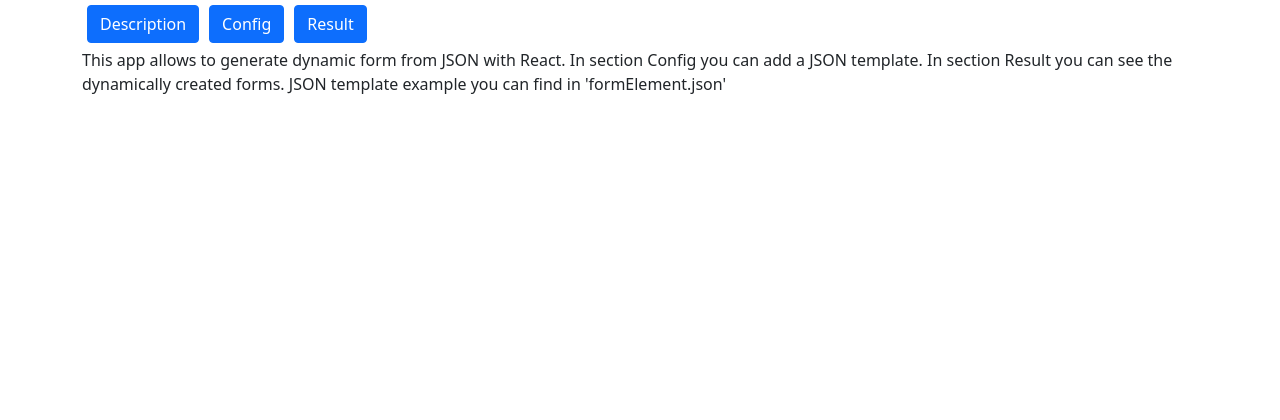
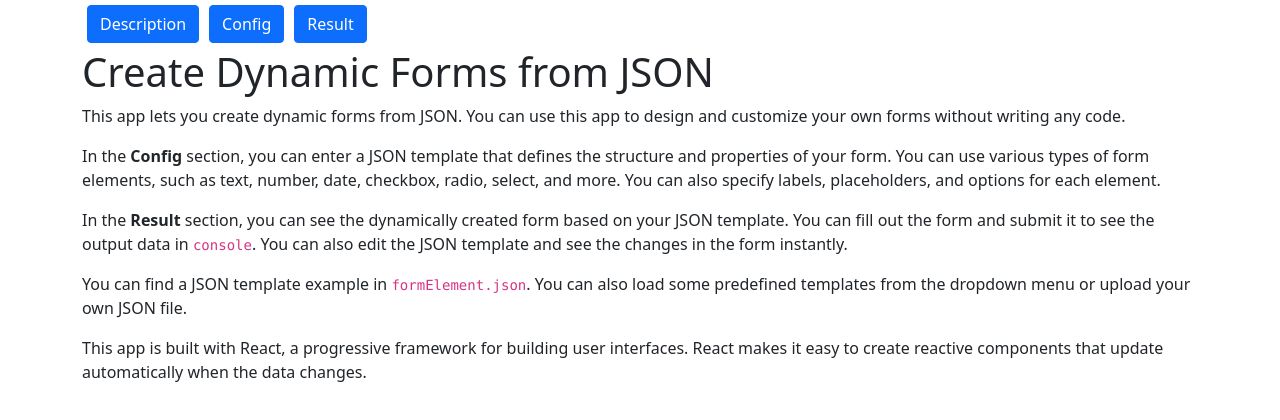
Before and after one commit to vladimirfed/json-config-result, a React (Create React App) app: page / in a window 1280 px wide. Shown: the top 420 px of the page. Built offline with nearby package versions, Linux system fonts and the light colour scheme.

Commit message:
Refactor and saved config in localstorage

```diff
--- a/src/components/Config.tsx
+++ b/src/components/Config.tsx
@@ -1,28 +1,35 @@
-import React, { useState, useRef } from "react";
+import { useState, useRef, useEffect } from "react";
 import { useNavigate } from "react-router-dom";
 import Editor from "@monaco-editor/react";
 
+const defultValue = ''
+
 function Config({ configToForm }) {
   const navigate = useNavigate();
-  const [jsonConfig, setJsonConfig] = useState("");
+  const [jsonConfig, setJsonConfig] = useState(defultValue);
 
   const editorRef = useRef(null);
+
+  useEffect(() => {
+    setJsonConfig(localStorage.getItem('jsonConfig') || defultValue);
+  }, []);
 
   function handleEditorDidMount(editor) {
     editorRef.current = editor;
   }
 
-  function showValue() {
-    if (isJson(editorRef.current.getValue())) {
-      configToForm(editorRef.current.getValue());
-      setJsonConfig(editorRef.current.setValue(""));
+  function showValue(): void {
+    const currentVal = editorRef.current.getValue();
+    if (isJson(currentVal)) {
+      localStorage.setItem('jsonConfig', jsonConfig);
+      configToForm(currentVal);
       navigate("/result");
     } else {
       alert("Please add JSON config");
     }
   }
 
-  function isJson(value) {
+  function isJson(value: string): boolean {
     try {
       JSON.parse(value);
     } catch (error) {
@@ -37,8 +44,8 @@ function Config({ configToForm }) {
       <Editor
         height="70vh"
         defaultLanguage="javascript"
-        // defaultValue="// some comment"
         value={jsonConfig}
+        onChange={setJsonConfig}
         onMount={handleEditorDidMount}
       />
       <button
--- a/src/components/Description.tsx
+++ b/src/components/Description.tsx
@@ -1,10 +1,35 @@
 function Description() {
   return (
     <div className="App container">
-      This app allows to generate dynamic form from JSON with React. In section
-      Config you can add a JSON template. In section Result you can see the
-      dynamically created forms. JSON template example you can find in
-      'formElement.json'
+      <h1>Create Dynamic Forms from JSON</h1>
+      <p>
+        This app lets you create dynamic forms from JSON. You can use
+        this app to design and customize your own forms without writing any
+        code.
+      </p>
+      <p>
+        In the <strong>Config</strong> section, you can enter a JSON template
+        that defines the structure and properties of your form. You can use
+        various types of form elements, such as text, number, date, checkbox,
+        radio, select, and more. You can also specify
+        labels, placeholders, and options for each element.
+      </p>
+      <p>
+        In the <strong>Result</strong> section, you can see the dynamically
+        created form based on your JSON template. You can fill out the form and
+        submit it to see the output data in <code>console</code>. You can also edit the JSON template
+        and see the changes in the form instantly.
+      </p>
+      <p>
+        You can find a JSON template example in <code>formElement.json</code>.
+        You can also load some predefined templates from the dropdown menu or
+        upload your own JSON file.
+      </p>
+      <p>
+        This app is built with React, a progressive framework for building user
+        interfaces. React makes it easy to create reactive components that update
+        automatically when the data changes.
+      </p>
     </div>
   );
 }
--- a/src/components/Element.tsx
+++ b/src/components/Element.tsx
@@ -1,4 +1,3 @@
-import React from "react";
 import Checkbox from "./elements/Checkbox";
 import Input from "./elements/Input";
 import Number from "./elements/Number";
@@ -45,7 +44,6 @@ const Element = ({
       return (
         <Date
           input_label={input_label}
-          // input_placeholder={input_placeholder}
           input_value={input_value}
         />
       );
@@ -53,8 +51,6 @@ const Element = ({
       return (
         <Select
           input_label={input_label}
-          // input_placeholder={input_placeholder}
-          // input_value={input_value}
           input_options={input_options}
         />
       );
--- a/src/components/elements/Checkbox.tsx
+++ b/src/components/elements/Checkbox.tsx
@@ -1,4 +1,4 @@
-import React, { useContext } from "react";
+import { useContext } from "react";
 import { FormContext } from "../../FormContext";
 
 const Checkbox = ({ input_label, input_value }) => {
--- a/src/components/elements/Date.tsx
+++ b/src/components/elements/Date.tsx
@@ -1,4 +1,4 @@
-import React, { useContext } from "react";
+import { useContext } from "react";
 import { FormContext } from "../../FormContext";
 
 const Date = ({ input_label, input_value }) => {
--- a/src/components/elements/Input.tsx
+++ b/src/components/elements/Input.tsx
@@ -1,4 +1,4 @@
-import React, { useContext } from "react";
+import { useContext } from "react";
 import { FormContext } from "../../FormContext";
 
 const Input = ({ input_label, input_placeholder, input_value }) => {
--- a/src/components/elements/Number.tsx
+++ b/src/components/elements/Number.tsx
@@ -1,4 +1,4 @@
-import React, { useContext } from "react";
+import { useContext } from "react";
 import { FormContext } from "../../FormContext";
 
 const Number = ({ input_label, input_placeholder, input_value }) => {
--- a/src/components/elements/RadioB.tsx
+++ b/src/components/elements/RadioB.tsx
@@ -1,4 +1,4 @@
-import React, { useContext } from "react";
+import { useContext } from "react";
 import { FormContext } from "../../FormContext";
 
 const RadioB = ({ input_label, input_value, input_options }) => {
--- a/src/components/elements/Select.tsx
+++ b/src/components/elements/Select.tsx
@@ -1,4 +1,4 @@
-import React, { useContext } from "react";
+import { useContext } from "react";
 import { FormContext } from "../../FormContext";
 
 const Select = ({ input_label, input_options }) => {
--- a/src/components/elements/Textarea.tsx
+++ b/src/components/elements/Textarea.tsx
@@ -1,4 +1,4 @@
-import React, { useContext } from "react";
+import { useContext } from "react";
 import { FormContext } from "../../FormContext";
 
 const Textarea = ({ input_label, input_placeholder, input_value }) => {
--- a/src/formElement.json
+++ b/src/formElement.json
@@ -1,5 +1,5 @@
 {
-  "page_title": "Job Application Form",
+  "page_title": "Form",
   "inputs": [
     {
       "input_label": "text",
```
